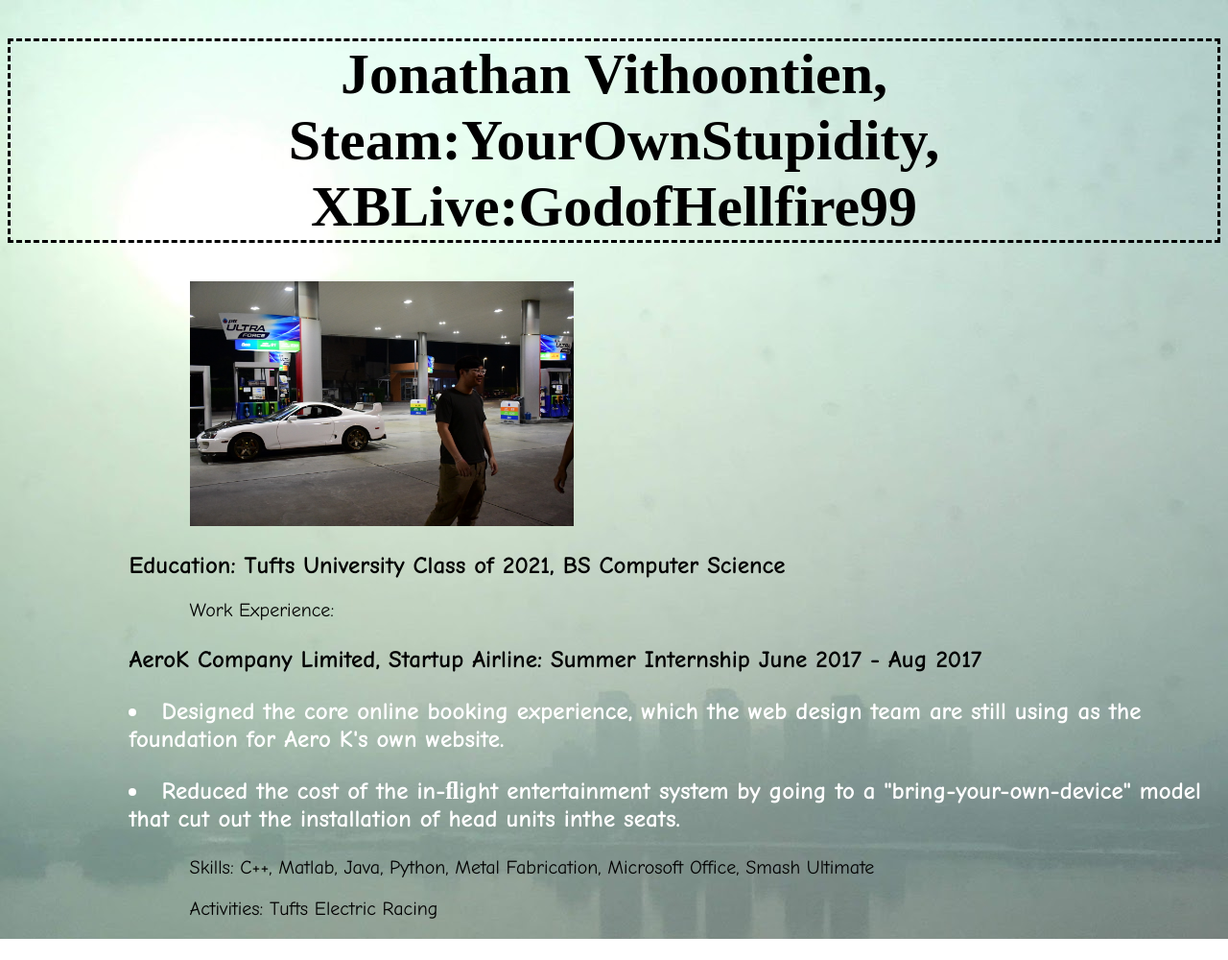
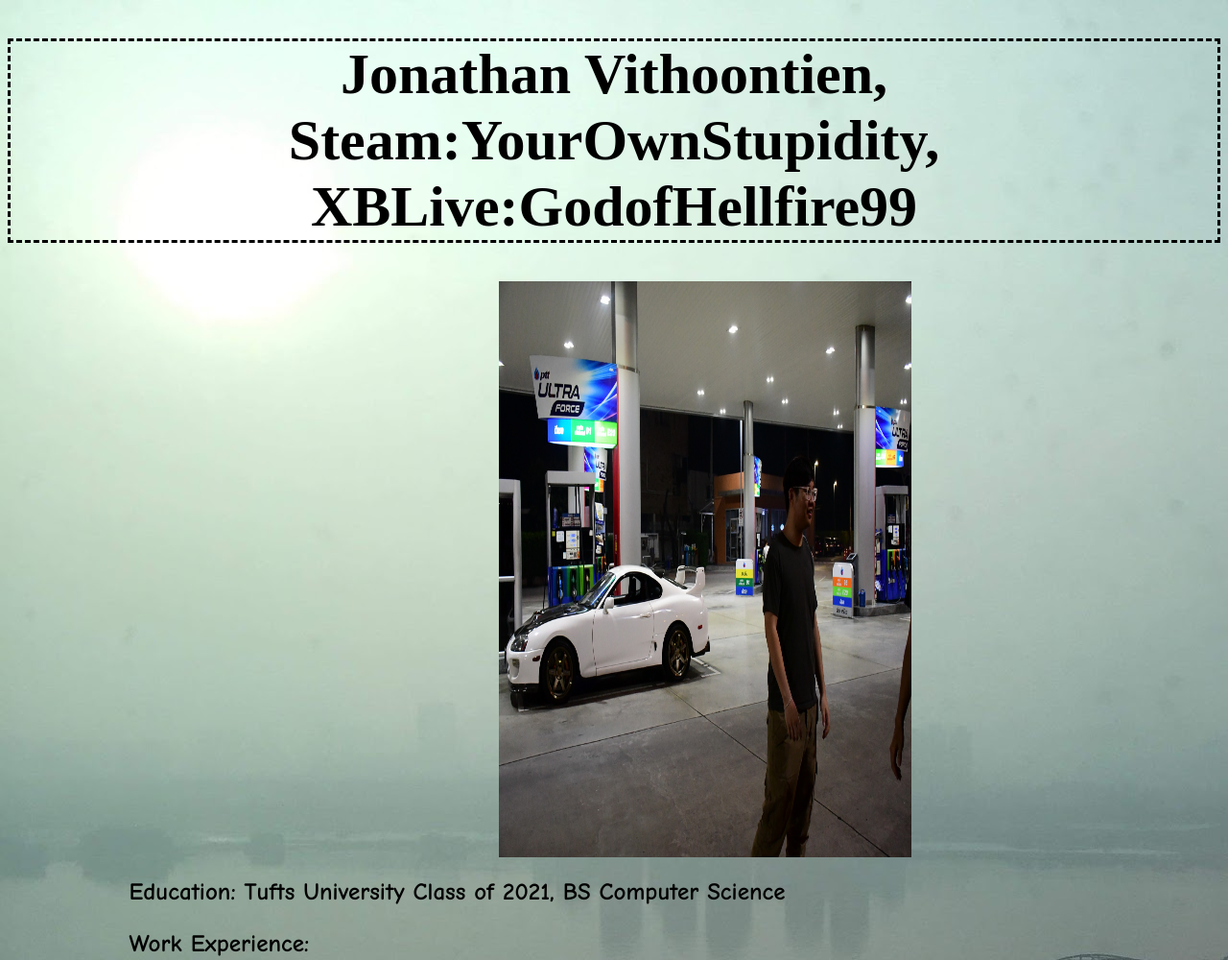
Before and after one commit to jonathan081/jonathan081.github.io, a plain HTML site: page resume.html in a window 1280 px wide. Shown: the top 1000 px of the page at 96% size. Before the commit the page ends 978 px from the top, so only its background shows below. Drawn offline with Linux system fonts and the light colour scheme.

Commit message:
resizing image

```diff
--- a/desktop.css
+++ b/desktop.css
@@ -24,6 +24,12 @@ body{
 	"comic Sans MS" => value
 */
 
+img{
+	display: block;
+	margin-left: auto;
+	margin-right: auto;
+	width: 40%;
+}
 
 h1 /* centers anything with h1 tag */{
 	text-align: center;
--- a/resume.html
+++ b/resume.html
@@ -13,9 +13,9 @@
 <body>
 	<h1>Jonathan Vithoontien, Steam:YourOwnStupidity, XBLive:GodofHellfire99</h1>
 	<meta charset = "utf-8">
-	<p><img src = "https://jonathan081.github.io/images/Jonathan.JPG" alt = "It's me!" width= "400" height="255"/></p>
+	<p><img src = "https://jonathan081.github.io/images/Jonathan.JPG" alt = "It's me!" width= "1066" height="600"/></p>
 	<h2>Education: Tufts University Class of 2021, BS Computer Science</h2>
-	<p>Work Experience:</p>
+	<h3>Work Experience:</h3>
 	<h3>
 		AeroK Company Limited, Startup Airline: Summer Internship
 		June 2017 - Aug 2017
```
